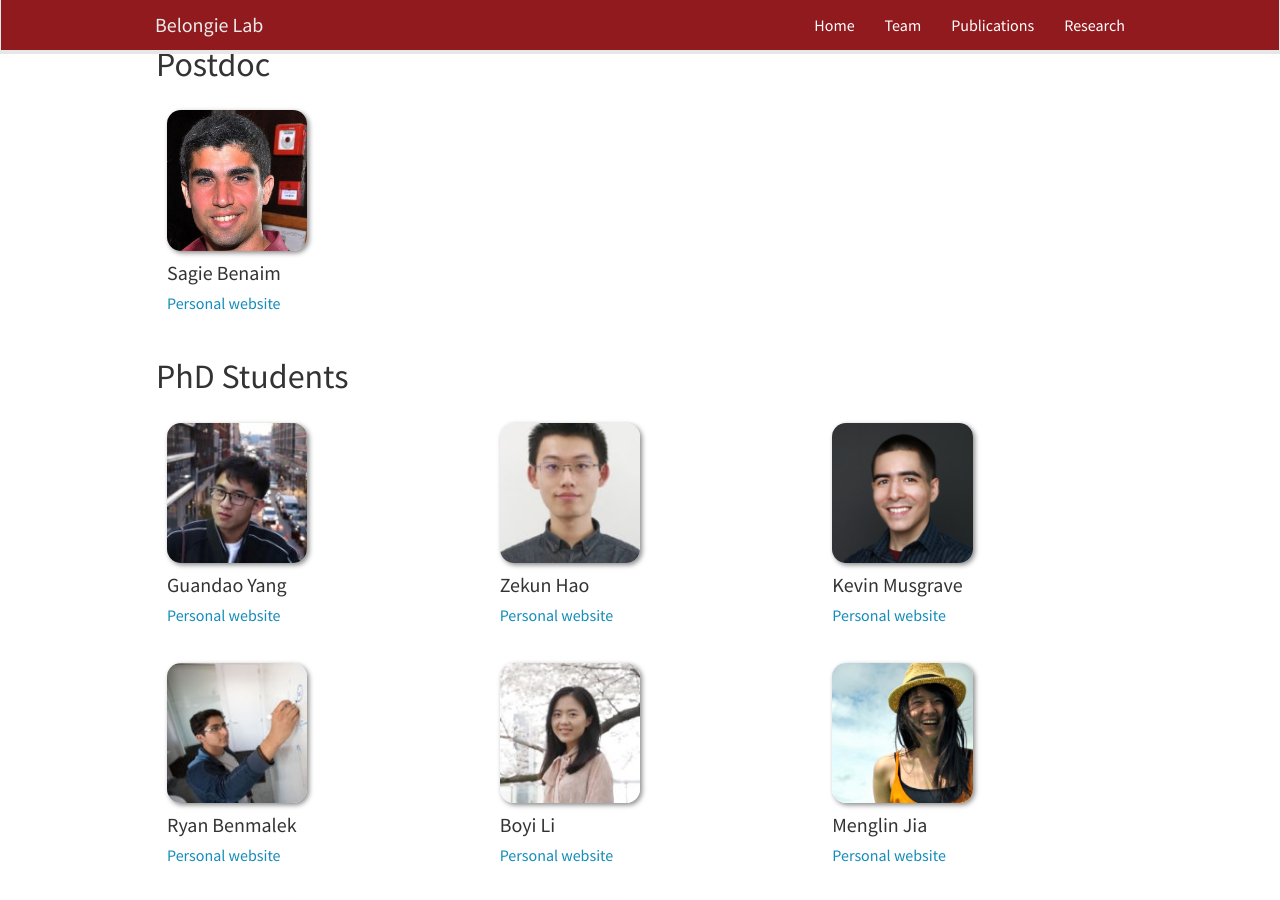
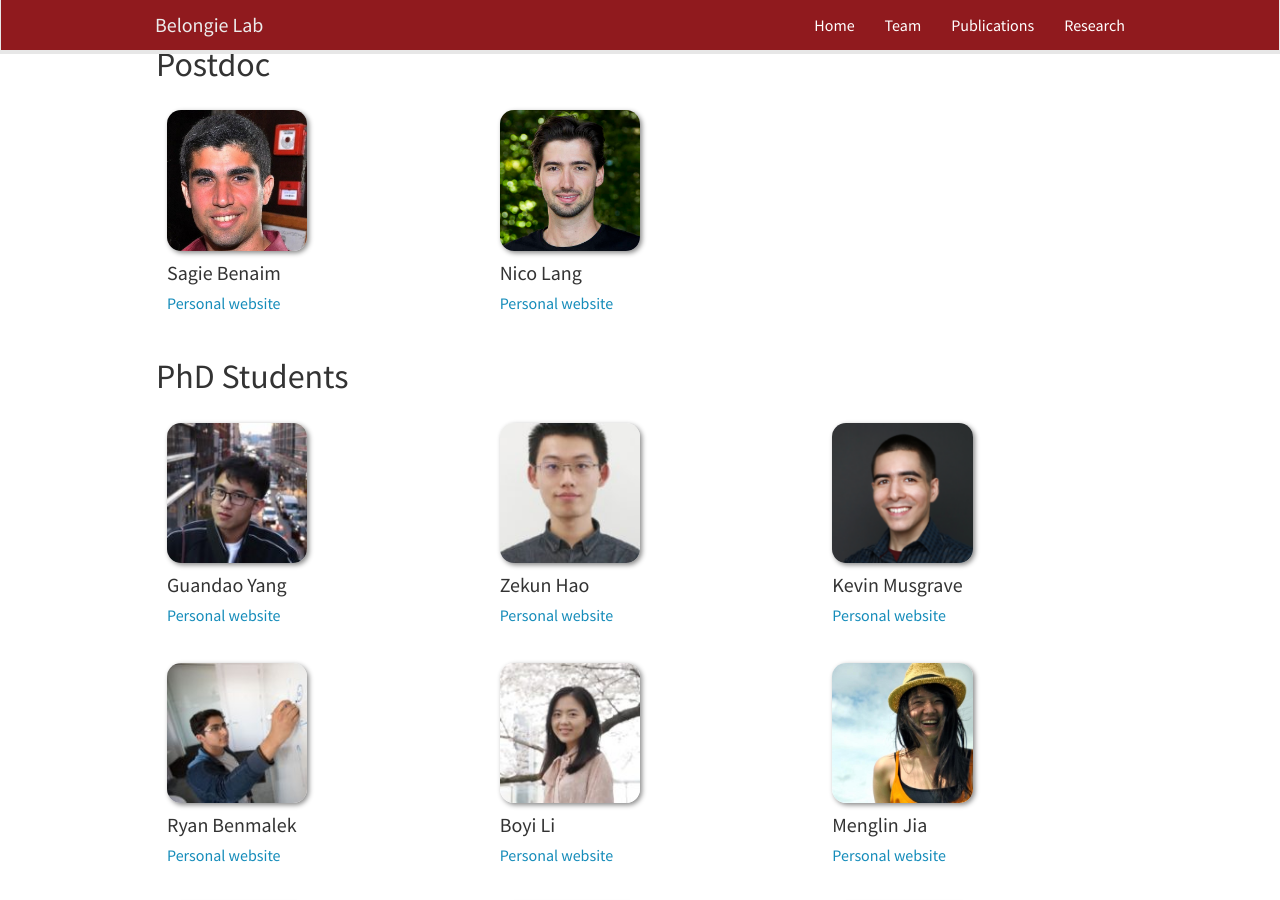
Before and after one commit to BelongieLab/belongielab.github.io, a Jekyll site: the page built from _pages/team.md, in a window 1280 px wide and 900 px high, scrolled down 482 px. Built offline with Jekyll 4.4.1, drawn with Linux system fonts in a browser that asks for light colours; nearby versions of some CDN libraries.

Commit message:
add Nico to postdocs

```diff
--- a/_data/postdoc_members.yml
+++ b/_data/postdoc_members.yml
@@ -1,3 +1,7 @@
 - name: Sagie Benaim
   photo: sagie.jpg
   website: https://sagiebenaim.github.io/
+
+- name: Nico Lang
+  photo: nico.jpg
+  website: https://langnico.github.io/
```
Also changed, not shown: images/teampic/nico.jpg (added).
